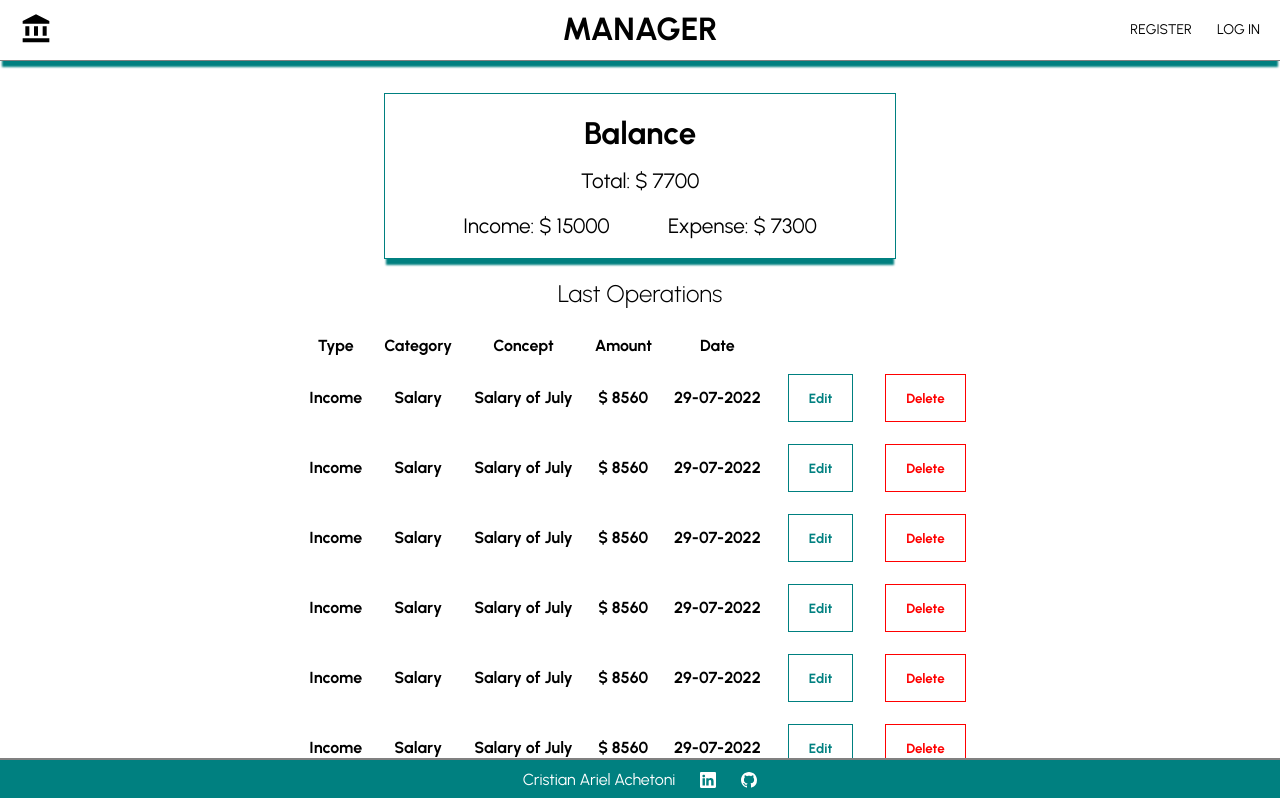
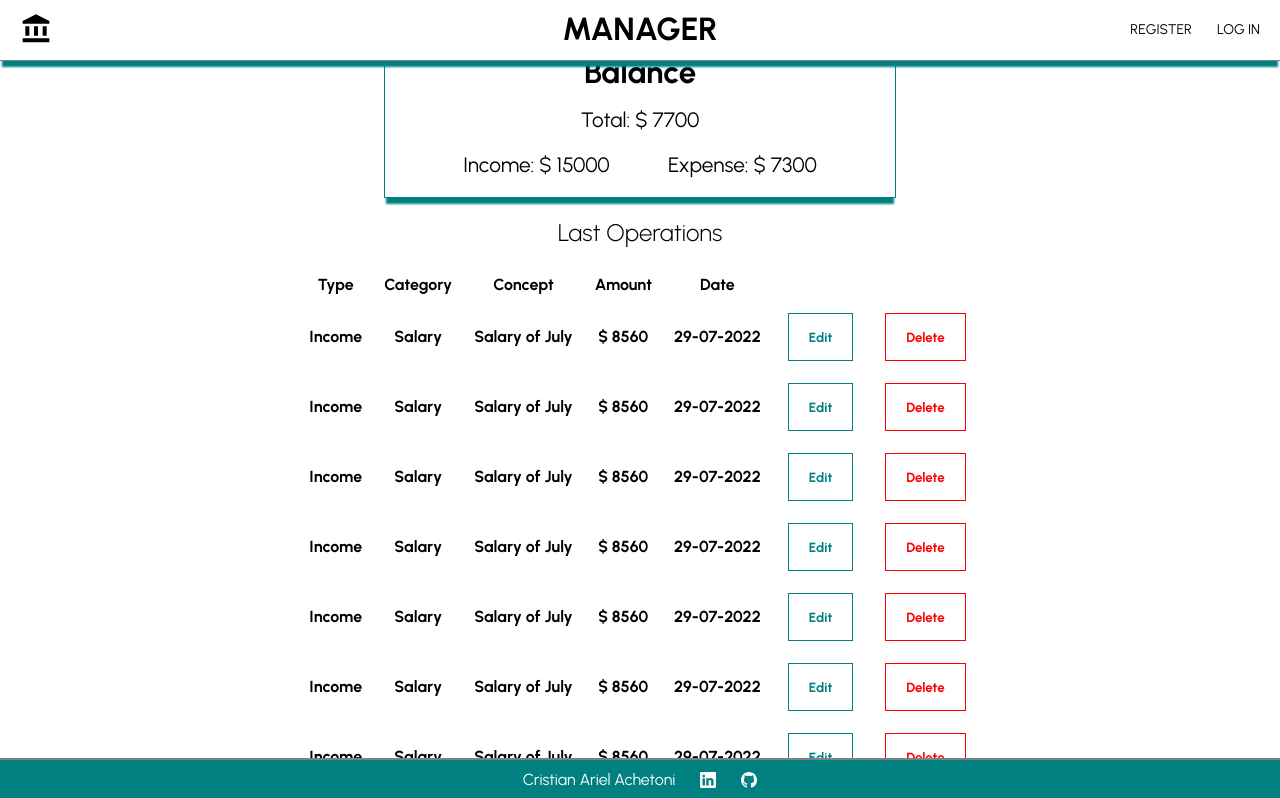
Before and after one commit to crisar0790/CHALLENGE-FULL-STACK, a React (Create React App) app in the folder client/: page / in a window 1280 px wide. Shown: the top 798 px of the page. Built offline with nearby package versions, Linux system fonts and the light colour scheme.

Commit message:
modificación en Navbar

```diff
--- a/client/src/components/Navbar.jsx
+++ b/client/src/components/Navbar.jsx
@@ -8,6 +8,10 @@ import PopupLogout from './PopupLogout';
 
 const Container = styled.div`
     height: 60px;
+    width: 100%;
+    top: 0;
+    position: fixed;
+    background-color: white;
     border-bottom: 1px solid gray;
     box-shadow: 0 8px 2px -2px teal;
 `;
```
